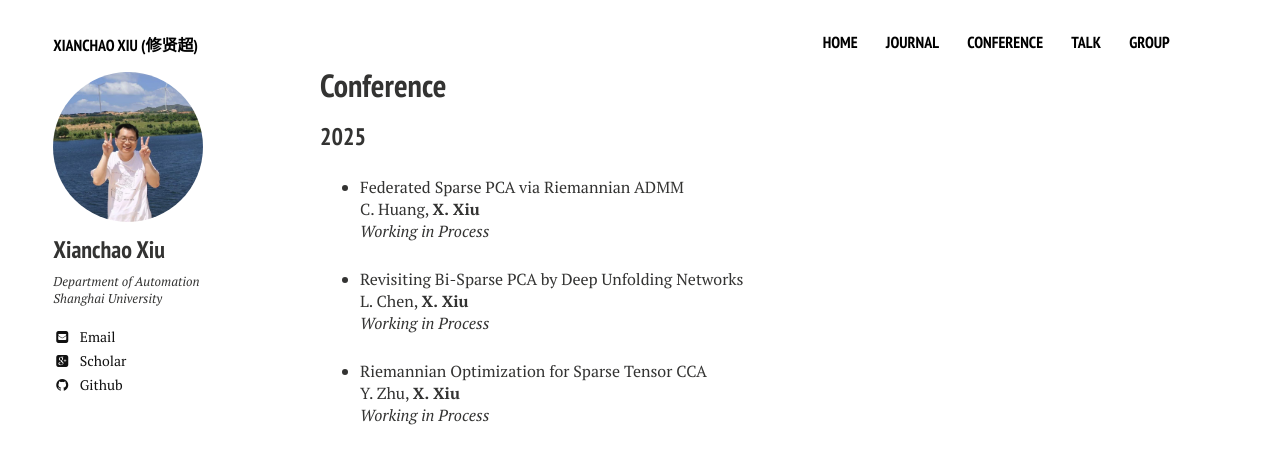
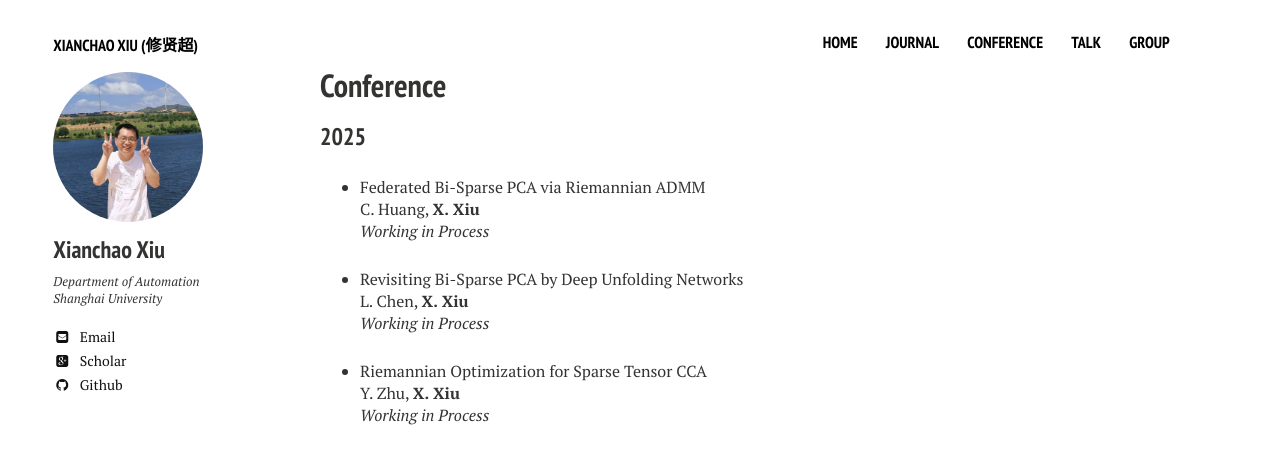
Before and after one commit to xianchaoxiu/xianchaoxiu.github.io, a Jekyll site: the page built from conference/index.md, in a window 1280 px wide. Shown: the top 464 px of the page. Built offline with Jekyll 4.4.1, drawn with Linux system fonts in a browser that asks for light colours; nearby versions of some CDN libraries.

```diff
--- a/conference/index.md
+++ b/conference/index.md
@@ -15,7 +15,7 @@ share: false
 
 ### 2025
 
-* Federated Sparse PCA via Riemannian ADMM <br>
+* Federated Bi-Sparse PCA via Riemannian ADMM <br>
 C. Huang, <b>X. Xiu</b><br>
 <i>Working in Process</i><br>
 
```
